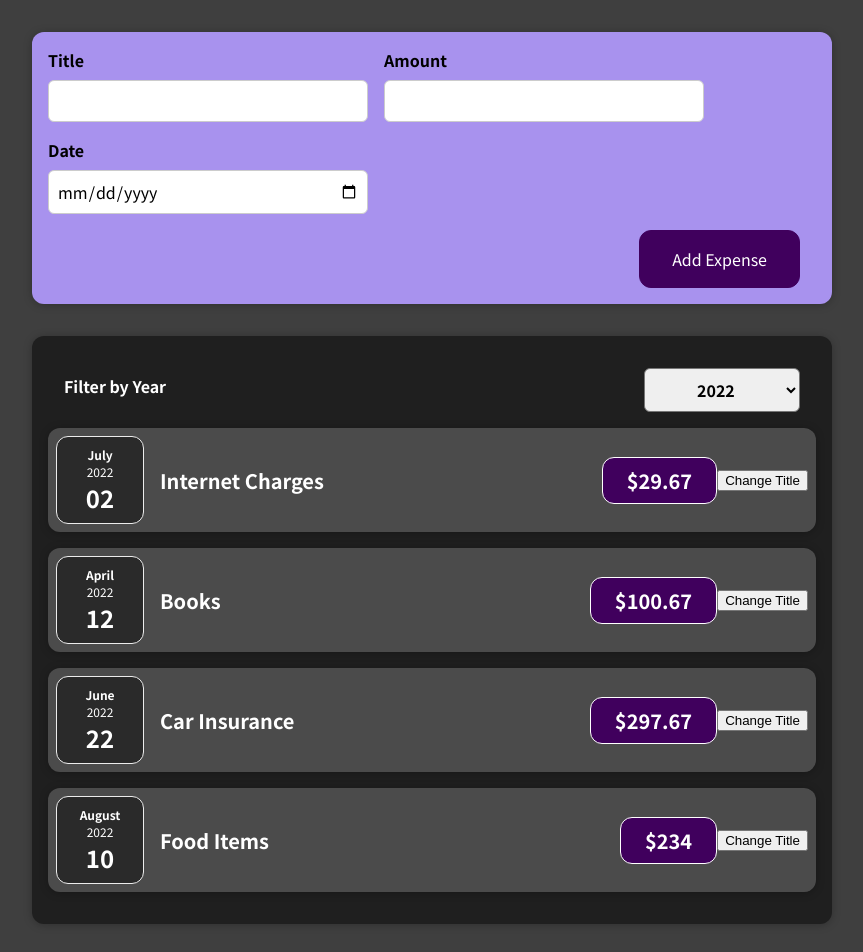
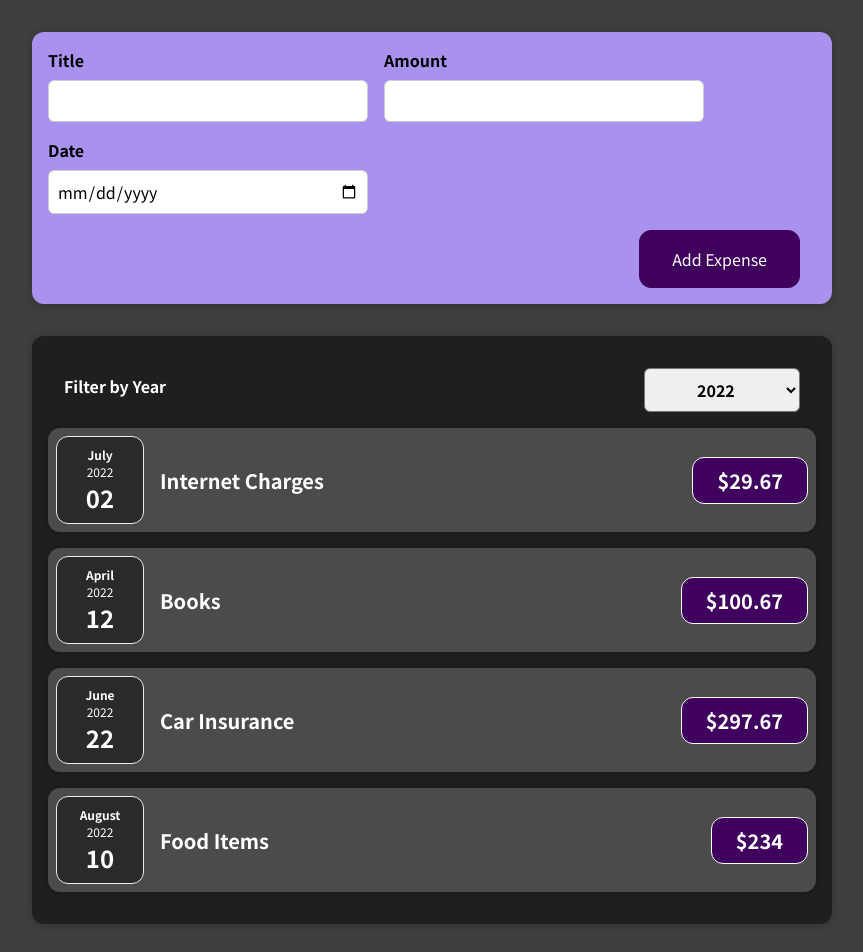
Before and after one commit to vipinkumar71/react-expenses-app, a React (Create React App) app: page / in a window 1280 px wide. Shown: the top 952 px of the page, without its empty margins (208-1071 px from the left). Built offline with nearby package versions, Linux system fonts and the light colour scheme.

Commit message:
rendering list of data

```diff
--- a/src/App.js
+++ b/src/App.js
@@ -1,9 +1,8 @@
-import React from "react";
+import React,{useState} from "react";
 import Expenses from "./components/Expenses/Expenses";
 import NewExpense from "./components/NewExpense/NewExpense";
 
-function App() {
-  const expenses = [
+const DUMMY_EXPENSES = [
   {
     id: "1",
     title: "Internet Charges",
@@ -29,11 +28,15 @@
     date: new Date(2022, 7, 10),
   },
 ];
+function App() {
+  const [expenses, setExpenses]=useState(DUMMY_EXPENSES);
+
 
   const addExpenseHandler=expense=>{
-    console.log('In App.js');
-    console.log(expense);
-  }
+    setExpenses((prevExpense)=>{
+      return[expense, ...prevExpense]
+    });
+  };
 
   // return React.createElement(
   //   'div',
--- a/src/components/Expenses/ExpenseItem.js
+++ b/src/components/Expenses/ExpenseItem.js
@@ -1,4 +1,4 @@
-import React, {useState} from 'react';
+import React from 'react';
 
 import ExpenseDate from "./ExpenseDate";
 import "./ExpenseItem.css";
@@ -15,20 +15,20 @@
 
 
 
-  const [title, setTitle]=useState(props.title);
-  //console.log("Expenses item evaluated ");
-  const clickHandler=()=>{
-   setTitle('Updated!!');
-  // console.log('title');
-  }
+  // const [title, setTitle]=useState(props.title);
+  // //console.log("Expenses item evaluated ");
+  // const clickHandler=()=>{
+  //  setTitle('Updated!!');
+  // // console.log('title');
+  // }
   return (
     <Card className="expense-item">
       <ExpenseDate date={props.date} />
       <div className="expense-item__description">
-        <h2>{title}</h2>
+        <h2>{props.title}</h2>
         <div className="expense-item__price">${props.amount}</div>
       </div>
-      <button onClick={clickHandler}>Change Title</button>
+      {/* <button onClick={clickHandler}>Change Title</button> */}
     </Card>
   );
 }
--- a/src/components/Expenses/Expenses.js
+++ b/src/components/Expenses/Expenses.js
@@ -1,4 +1,4 @@
-import React, {useState} from "react";
+import React, { useState } from "react";
 import ExpenseItem from "./ExpenseItem";
 import Card from "../UI/Card";
 import ExpensesFilter from "./ExpensesFilter";
@@ -16,29 +16,14 @@
           selected={filteredYear}
           onChnageFilter={filterChangedHandler}
         />
-        <ExpenseItem
-          title={props.items[0].title}
-          amount={props.items[0].amount}
-          date={props.items[0].date}
-        />
-
-        <ExpenseItem
-          title={props.items[1].title}
-          amount={props.items[1].amount}
-          date={props.items[1].date}
-        />
-
-        <ExpenseItem
-          title={props.items[2].title}
-          amount={props.items[2].amount}
-          date={props.items[2].date}
-        />
-
-        <ExpenseItem
-          title={props.items[3].title}
-          amount={props.items[3].amount}
-          date={props.items[3].date}
-        />
+        {props.items.map((expense) => (
+          <ExpenseItem
+            key={expense.id}
+            title={expense.title}
+            amount={expense.amount}
+            date={expense.date}
+          />
+        ))}
       </Card>
     </div>
   );
```
Lines whose indentation alone changed are shown as unchanged.
